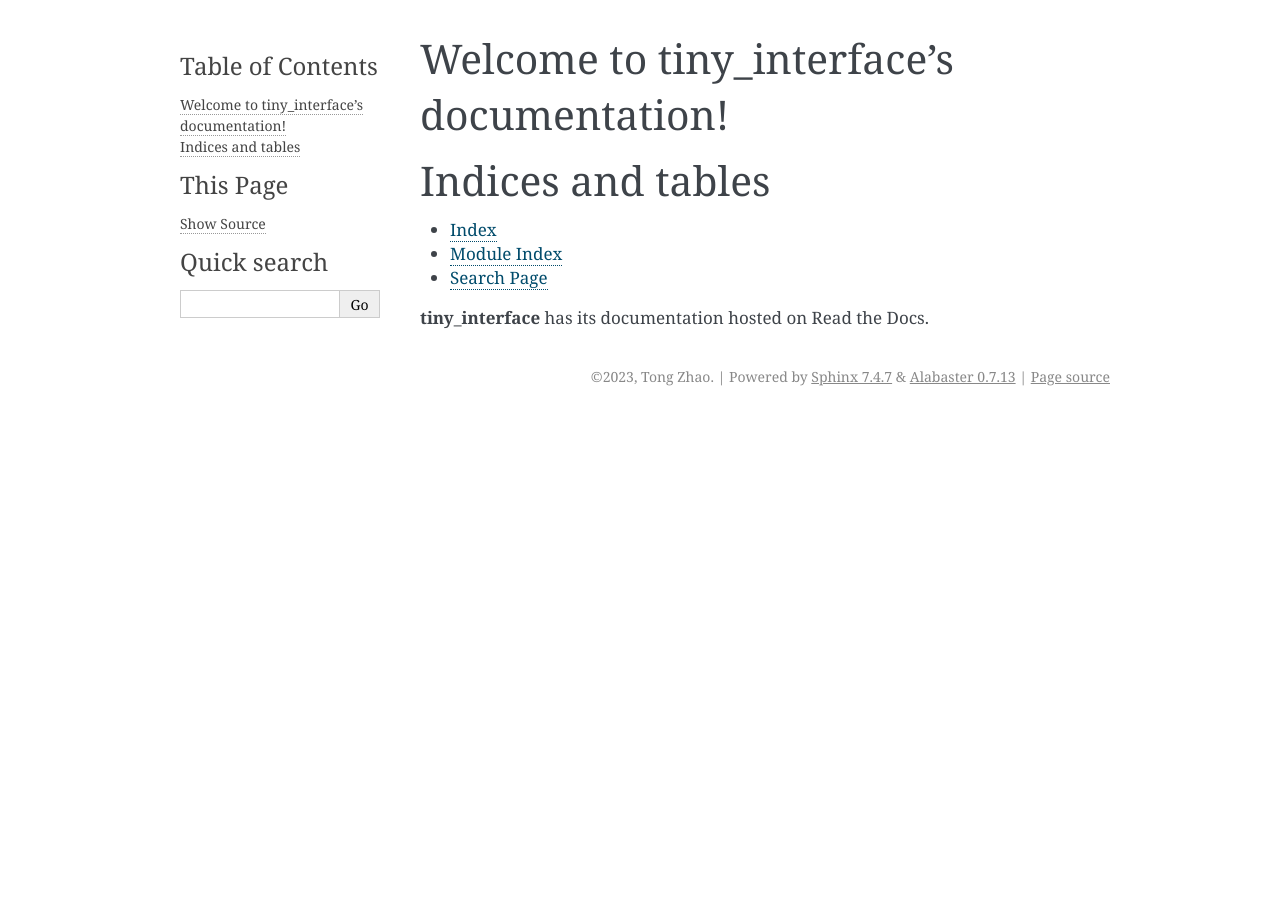
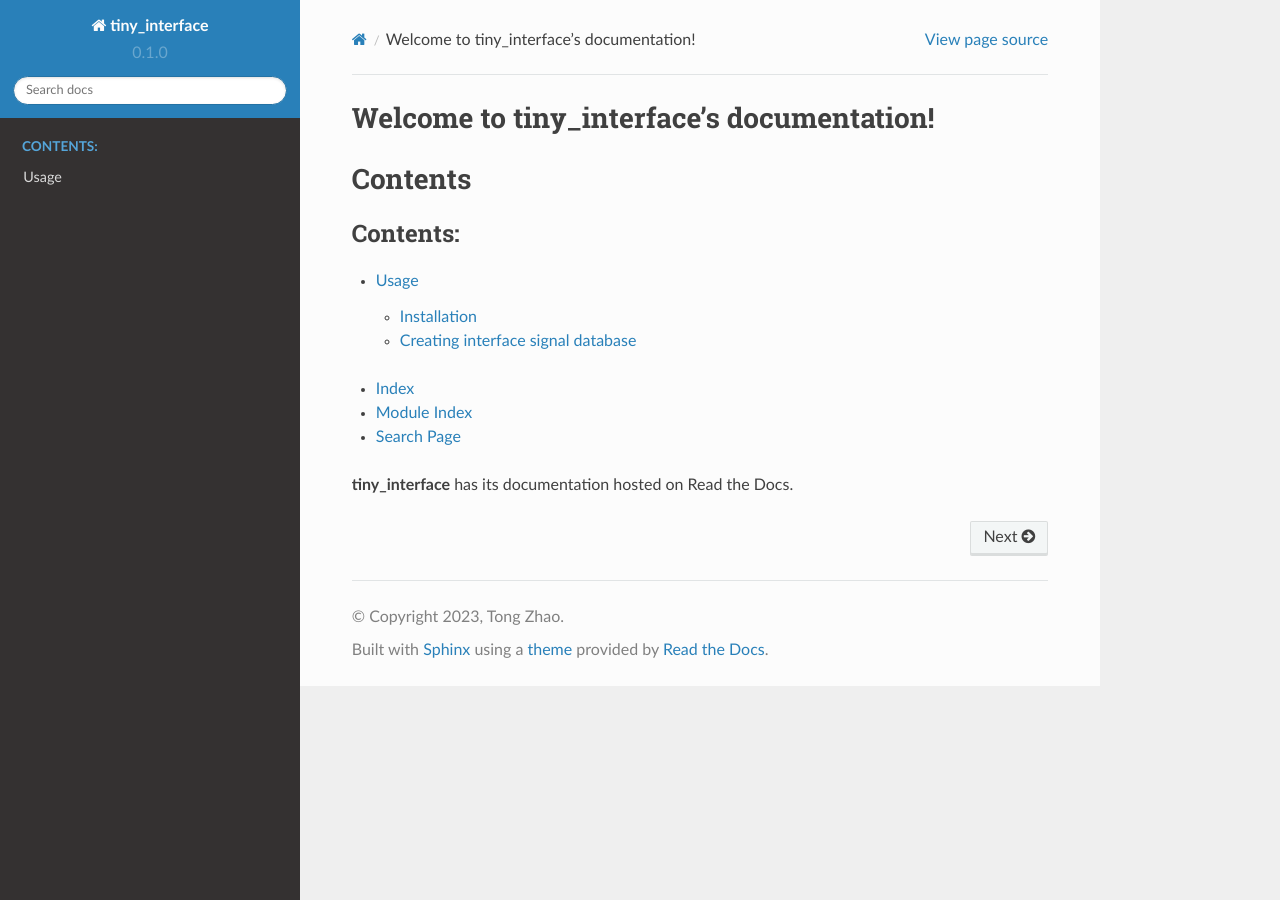
Before and after one commit to nexthybrid/tidy_interface, a Sphinx documentation site: the page built from docs/source/index.rst, in a window 1280 px wide. Built offline with Sphinx 7.4.7 and the Read the Docs theme 2.0.0, drawn with Linux system fonts in a browser that asks for light colours.

Commit message:
modified conf.py to apply a better looking theme, also added a usage page and modified index page in docs

```diff
--- a/docs/source/conf.py
+++ b/docs/source/conf.py
@@ -10,10 +10,25 @@ project = 'tiny_interface'
 copyright = '2023, Tong Zhao'
 author = 'Tong Zhao'
 
+release = '0.1'
+version = '0.1.0'
+
 # -- General configuration ---------------------------------------------------
 # https://www.sphinx-doc.org/en/master/usage/configuration.html#general-configuration
 
-extensions = []
+extensions = [
+    'sphinx.ext.duration',
+    'sphinx.ext.doctest',
+    'sphinx.ext.autodoc',
+    'sphinx.ext.autosummary',
+    'sphinx.ext.intersphinx',
+]
+
+intersphinx_mapping = {
+    'python': ('https://docs.python.org/3/', None),
+    'sphinx': ('https://www.sphinx-doc.org/en/master/', None),
+}
+intersphinx_disabled_domains = ['std']
 
 templates_path = ['_templates']
 exclude_patterns = []
@@ -23,5 +38,8 @@ exclude_patterns = []
 # -- Options for HTML output -------------------------------------------------
 # https://www.sphinx-doc.org/en/master/usage/configuration.html#options-for-html-output
 
-html_theme = 'alabaster'
+html_theme = 'sphinx_rtd_theme'
 html_static_path = ['_static']
+
+# -- Options for EPUB output
+epub_show_urls = 'footnote'
--- a/docs/source/index.rst
+++ b/docs/source/index.rst
@@ -7,14 +7,14 @@ Welcome to tiny_interface's documentation!
 ==========================================
 
 
+Contents
+========
 .. toctree::
    :maxdepth: 2
    :caption: Contents:
 
+   usage
 
-
-Indices and tables
-==================
 
 * :ref:`genindex`
 * :ref:`modindex`
--- /dev/null
+++ b/docs/source/usage.rst
@@ -0,0 +1,24 @@
+Usage
+=====
+
+.. _installation:
+
+Installation
+------------
+
+To use tiny_interface, first install it using pip (TBD):
+
+.. code-block:: console
+
+   (.venv) $ pip install tiny_interface
+
+Creating interface signal database
+----------------------------------
+
+To create a database of interface signals, use the ``signalManager.create_database()`` function.
+
+For example:
+
+>>> from tiny_interface import signalManager
+>>> mgr = signalManager()
+>>> mgr.create_database()
```
Also changed, not shown: 1 other file.
